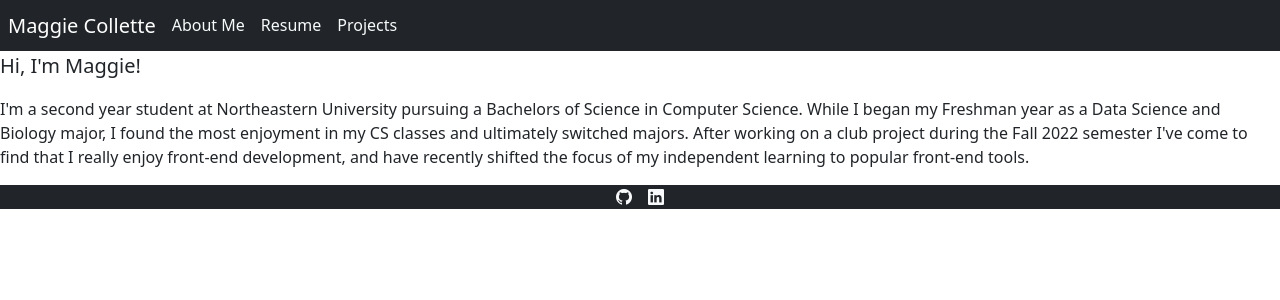
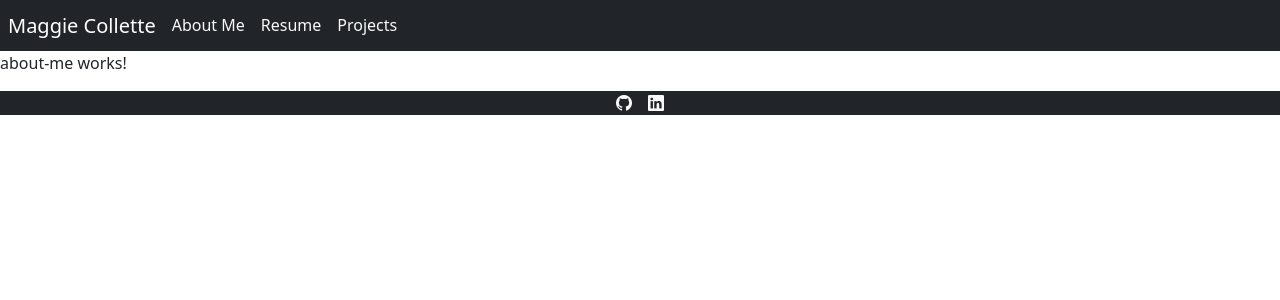
Before and after one commit to maggiecollette/Personal-Site, an Angular app: page /about-me in a window 1280 px wide. Shown: the top 300 px of the page. Built offline with nearby package versions, Linux system fonts and the light colour scheme.

Commit message:
Setting up Pages

```diff
--- a/src/app/about-me/about-me.component.html
+++ b/src/app/about-me/about-me.component.html
@@ -1,5 +1 @@
-<p class="lead">Hi, I'm Maggie!</p>
-<p>I'm a second year student at Northeastern University pursuing a Bachelors of Science in Computer Science. While I
-  began my Freshman year as a Data Science and Biology major, I found the most enjoyment in my CS classes and ultimately
-  switched majors. After working on a club project during the Fall 2022 semester I've come to find that I really enjoy
-  front-end development, and have recently shifted the focus of my independent learning to popular front-end tools.</p>
+<p>about-me works!</p>
```
Also changed, not shown: 10 other files (tests, documents, lock files or other folders).
